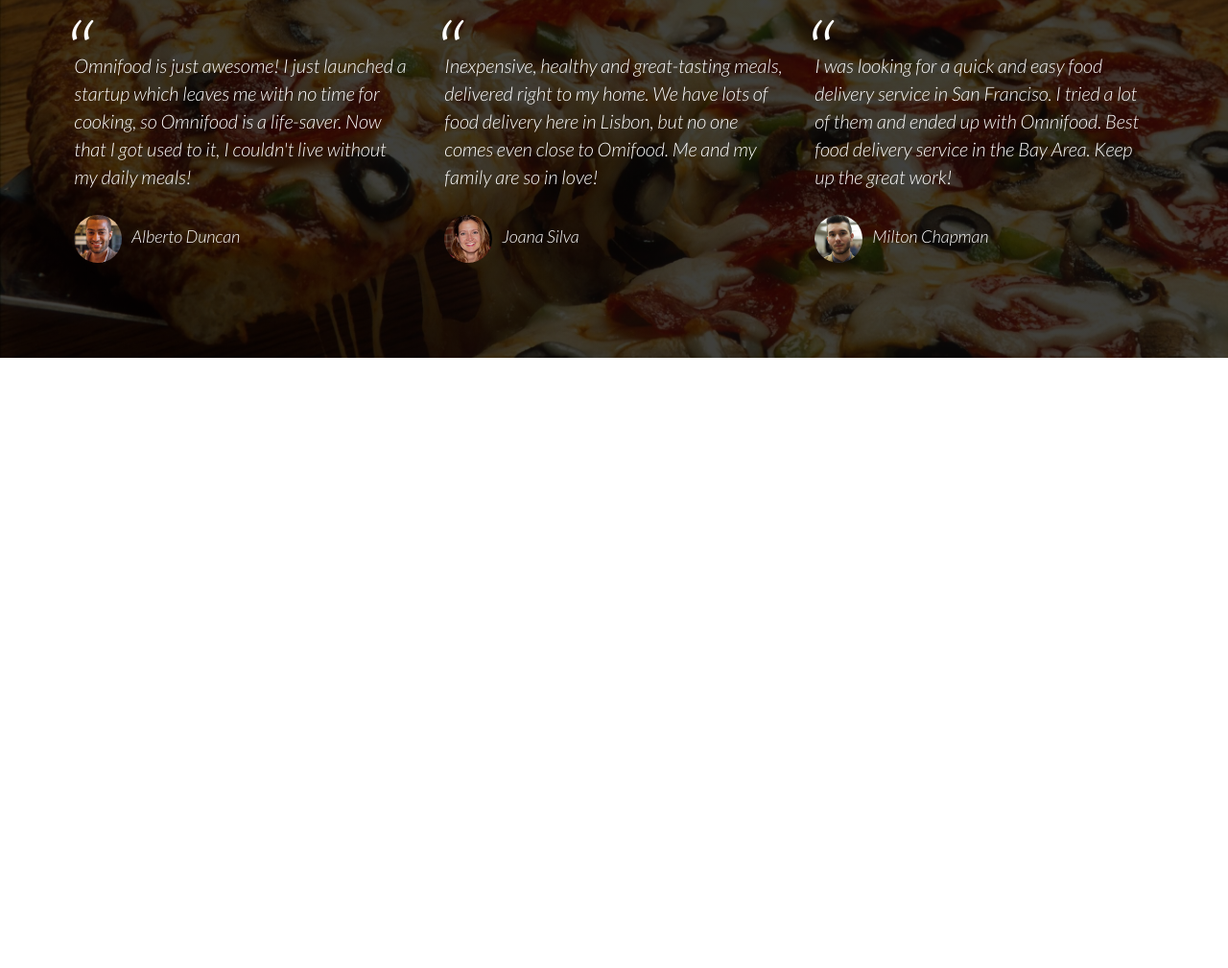
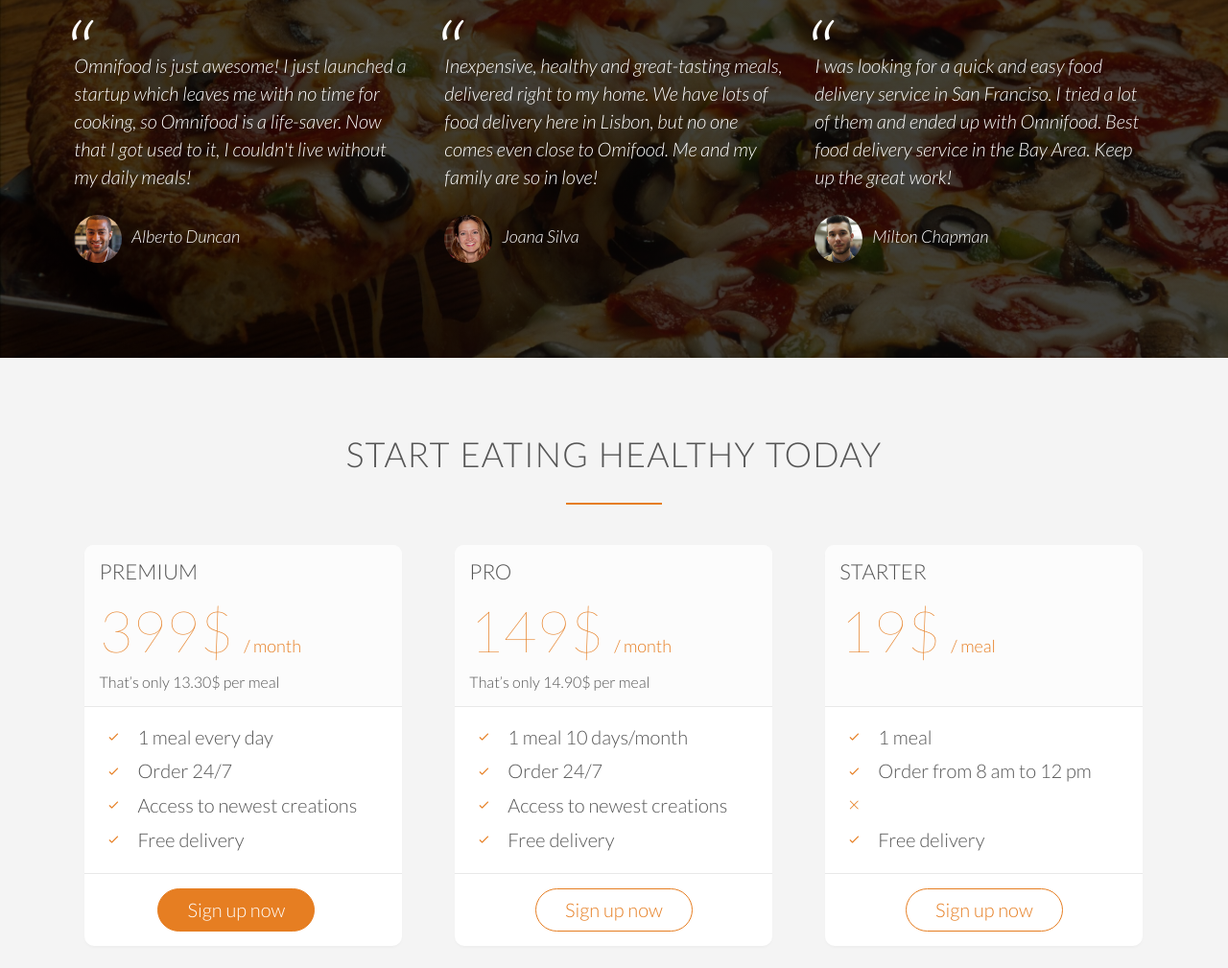
Before and after one commit to melikaBagherii/omnifood, a plain HTML site: page index.html in a window 1280 px wide. Shown: the part 3553-4562 px from the top of the page at 96% size. Before the commit the page ends 3926 px from the top, so only its background shows below. Drawn offline with Linux system fonts and the light colour scheme; files whose address does not match are found by name.

Commit message:
Add sign up and pricing plans section

```diff
--- a/index.html
+++ b/index.html
@@ -252,21 +252,109 @@
             </div>
         </section>
 
+        <section class="section-plans">
+            <div class="row">
+                <h2>Start eating healthy today</h2>
+            </div>
+            <div class="row">
+                <div class="col span-1-of-3 price">
+                    <div class="plan-box">
+                        <div>
+                            <h3>Premium</h3>
+                            <p class="plan-price">399$ <span>/ month</span></p>
+                            <p class="plan-price-meal">That’s only 13.30$ per meal</p>
+                        </div>
+                        <div>
+                            <ul>
+                                <li><i class="ion-ios-checkmark-empty icon-small"></i>1 meal every day</li>
+                                <li><i class="ion-ios-checkmark-empty icon-small"></i>Order 24/7</li>
+                                <li><i class="ion-ios-checkmark-empty icon-small"></i>Access to newest creations</li>
+                                <li><i class="ion-ios-checkmark-empty icon-small"></i>Free delivery</li>
+                            </ul>
+                        </div>
+                        <div>
+                            <a href="#" class="btn btn-full">Sign up now</a>
+                        </div>
+                    </div>
+                </div>
+
+                <div class="col span-1-of-3 price">
+                    <div class="plan-box">
+                        <div>
+                            <h3>Pro</h3>
+                            <p class="plan-price">149$ <span>/ month</span></p>
+                            <p class="plan-price-meal">That’s only 14.90$ per meal</p>
+                        </div>
+                        <div>
+                            <ul>
+                                <li><i class="ion-ios-checkmark-empty icon-small"></i>1 meal 10 days/month</li>
+                                <li><i class="ion-ios-checkmark-empty icon-small"></i>Order 24/7</li>
+                                <li><i class="ion-ios-checkmark-empty icon-small"></i>Access to newest creations</li>
+                                <li><i class="ion-ios-checkmark-empty icon-small"></i>Free delivery</li>
+                            </ul>
+
+                        </div>
+                        <div>
+                            <a href="#" class="btn btn-ghost">Sign up now</a>
+                        </div>
+                    </div>
+                </div>
+
+                <div class="col span-1-of-3 price">
+                    <div class="plan-box">
+                        <div>
+                            <h3>Starter</h3>
+                            <p class="plan-price">19$ <span>/ meal</span></p>
+                            <p class="plan-price-meal">&nbsp;</p>
+                        </div>
+                        <div>
+                            <ul>
+                                <li><i class="ion-ios-checkmark-empty icon-small"></i>1 meal</li>
+                                <li><i class="ion-ios-checkmark-empty icon-small"></i>Order from 8 am to 12 pm</li>
+                                <li><i class="ion-ios-close-empty icon-small"></i></li>
+                                <li><i class="ion-ios-checkmark-empty icon-small"></i>Free delivery</li>
+                            </ul>
+                        </div>
+                        <div>
+                            <a href="#" class="btn btn-ghost">Sign up now</a>
+                        </div>
+                    </div>
+                </div>
+            </div>
+        </section>
+
     </body>
  </html>
  <!--
 
-Section 5: Customer testimonials
-Title: Our customers can't live without us
+Section 6: Sign up and pricing plans
+Title: Start eating healthy today
 
-Omnifood is just awesome! I just launched a startup which leaves me with no time for cooking, so Omnifood is a life-saver. Now that I got used to it, I couldn't live without my daily meals!
-(Alberto Duncan)
+Plan 1: Premium
+399$ per month
+That’s only 13.30$ per meal
 
-Inexpensive, healthy and great-tasting meals, delivered right to my home. We have lots of food delivery here in Lisbon, but no one comes even close to Omifood. Me and my family are so in love!
-(Joana Silva)
+1 meal every day
+Order 24/7
+Access to newest creations
+Free delivery
 
-I was looking for a quick and easy food delivery service in San Franciso. I tried a lot of them and ended up with Omnifood. Best food delivery service in the Bay Area. Keep up the great work!
-(Milton Chapman)
+
+Plan 2: Pro
+149$ per month
+That’s only 14.90$ per meal
+1 meal 10 days/month
+Order 24/7
+Access to newest creations
+Free delivery
+
+
+Plan 3: Starter
+19$ per meal
+1 meal
+Order from 8 am to 12 pm
+Free delivery
+
 
 
  -->
--- a/resources/css/img/style.css
+++ b/resources/css/img/style.css
@@ -385,3 +385,62 @@ cite img{
     margin-right: 10px;
     vertical-align: middle;
 }
+
+
+/*----------------------------------*/
+/*----------------PLANS-------------*/
+/*----------------------------------*/
+
+
+.section-plans{
+    background-color: #f4f4f4;
+}
+
+.plan-box{
+    background-color: white;
+    border-radius: 10px;
+    width: 90%;
+    margin-left: 5%;
+    box-shadow: 0 2px 2px #efefef;
+}
+
+.plan-box div{
+    padding: 15px;
+    border-bottom: 1px solid #e8e8e8;
+}
+
+.plan-box div:first-child{
+    background-color: #fcfcfc;
+    border-top-left-radius: 10px;
+    border-top-right-radius: 10px;
+}
+
+.plan-box div:last-child{
+    text-align: center;
+    border: 0;
+}
+
+.plan-price{
+    font-size: 300%;
+    margin-bottom: 10px;
+    font-weight: 100;
+    color: #e67e22;
+}
+
+.plan-price span{
+    font-size: 30%;
+    font-weight: 300;
+
+}
+
+.plan-price-meal{
+    font-size: 80%;
+}
+
+.plan-box ul{
+    list-style: none;
+}
+
+.plan-box ul li{
+    padding: 5px 0;
+}
```
